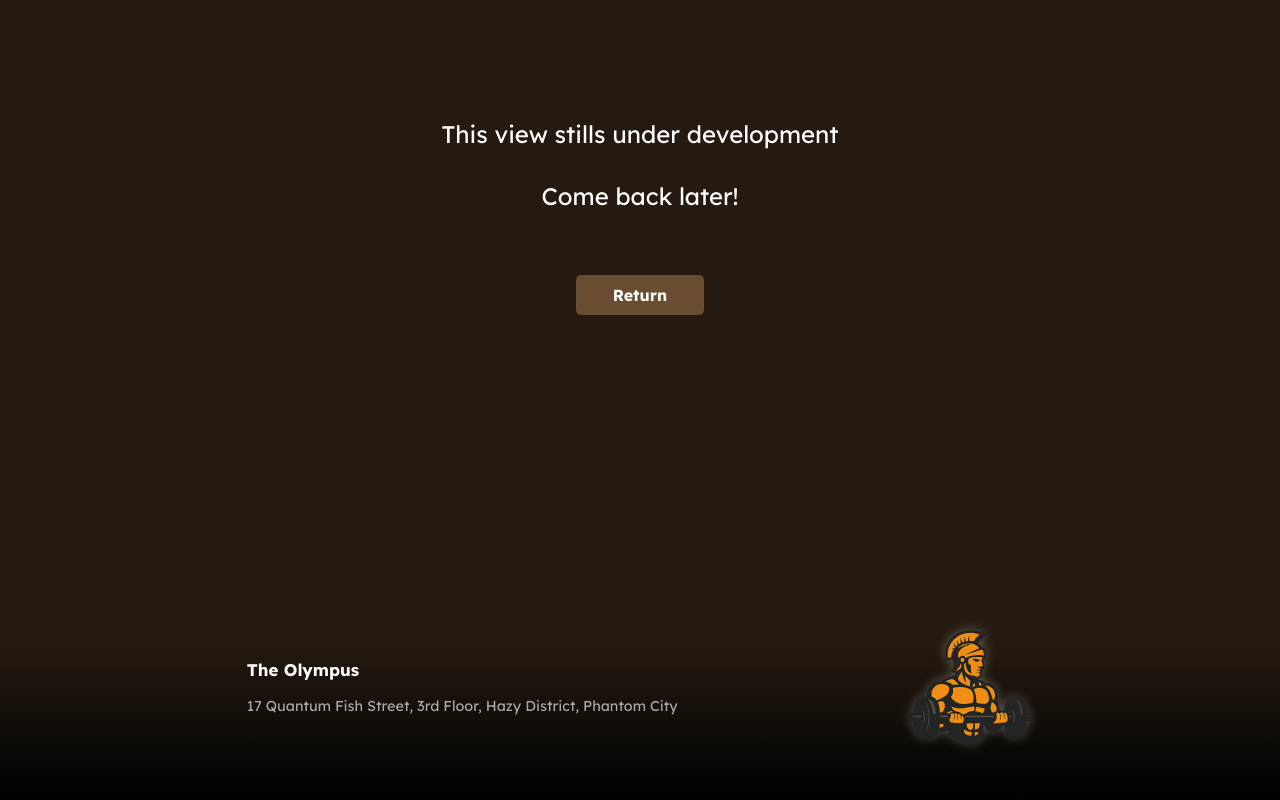
After one commit to daxhoDev/the-olympus-django, a Django app: page /register/ in a window 1280 px wide. The commit adds this page. Run offline with Django 5.2, Linux system fonts and the light colour scheme.

Commit message:
feat: under development register route

```diff
--- a/config/urls.py
+++ b/config/urls.py
@@ -16,9 +16,10 @@ Including another URLconf
 """
 from django.contrib import admin
 from django.urls import path
-from the_olympus.views import landing
+from the_olympus.views import landing, register
 
 urlpatterns = [
     path('admin/', admin.site.urls),
-    path('', landing, name='landing')
+    path('', landing, name='landing'),
+    path('register/', register, name='register'),
 ]
--- a/static/styles/styles.css
+++ b/static/styles/styles.css
@@ -13,14 +13,32 @@ body {
   font-family: "Open Sans", sans-serif;
   background-color: rgb(36, 26, 15);
   color: #fff;
+  min-height: 100vh;
+  display: grid;
 }
 
-.clickable {
+.button {
   transition: all 100ms;
+  font-size: inherit;
+  background-color: #694d30;
+  color: white;
+  text-decoration: none;
+  border: none;
+  padding: 10px 20px;
+  font-weight: bold;
+  border-radius: 5px;
+  cursor: pointer;
+  min-width: 8rem;
+  text-align: center;
 }
 
-.clickable:hover,
-.clickable:active {
+.button--cta {
+  background-color: #ffa500;
+  color: #332617;
+}
+
+.button:hover,
+.button:active {
   transform: translateY(-5px);
   box-shadow: 0 5px 8px rgba(0, 0, 0, 0.2);
 }
@@ -79,17 +97,6 @@ body {
 
 .hero__subtitle {
   line-height: 1.5;
-}
-
-.hero__button {
-  background-color: #ffa500;
-  color: #332617;
-  text-decoration: none;
-  border: none;
-  padding: 10px 20px;
-  font-weight: bold;
-  border-radius: 5px;
-  cursor: pointer;
 }
 
 .plans,
@@ -154,14 +161,7 @@ body {
 }
 
 .plan-card__button {
-  background-color: #694d30;
-  color: white;
   width: 100%;
-  border: none;
-  padding: 10px 20px;
-  font-weight: bold;
-  border-radius: 5px;
-  cursor: pointer;
 }
 
 .plan-card__badge {
@@ -206,6 +206,7 @@ body {
   display: flex;
   justify-content: space-evenly;
   align-items: center;
+  align-self: flex-end;
 }
 
 .footer__info {
@@ -296,6 +297,7 @@ body {
   cursor: pointer;
   font-size: 1rem;
   min-width: 6rem;
+  text-align: center;
 }
 
 .modal__button--no {
@@ -306,3 +308,19 @@ body {
 .hidden {
   display: none;
 }
+
+.under-development {
+  font-size: 1.5rem;
+  padding: 3rem 1.2rem;
+  display: flex;
+  flex-direction: column;
+  align-items: center;
+  justify-content: center;
+  text-align: center;
+  gap: 2rem;
+}
+
+.under-development__button {
+  margin-top: 2rem;
+  font-size: 1rem;
+}
--- /dev/null
+++ b/the_olympus/templates/the_olympus/register.html
@@ -0,0 +1,10 @@
+{% extends 'the_olympus/_base.html' %} {% block content %}
+
+<section class="under-development">
+  <p>This view stills under development</p>
+  <p>Come back later!</p>
+  <a class="button under-development__button" href="{% url 'landing' %}"
+    >Return</a
+  >
+</section>
+{% endblock %}
--- a/the_olympus/views.py
+++ b/the_olympus/views.py
@@ -43,4 +43,7 @@ def landing(request):
             },
         ]
     }
-    return render(request, 'the_olympus/landing.html', context)
+    return render(request, 'the_olympus/landing.html', context);
+
+def register(request):
+    return render(request, 'the_olympus/register.html', {})
```
Also changed, not shown: static/scripts/handleModal.js (+9 -7 lines), the_olympus/templates/the_olympus/landing.html (+6 -4 lines).
